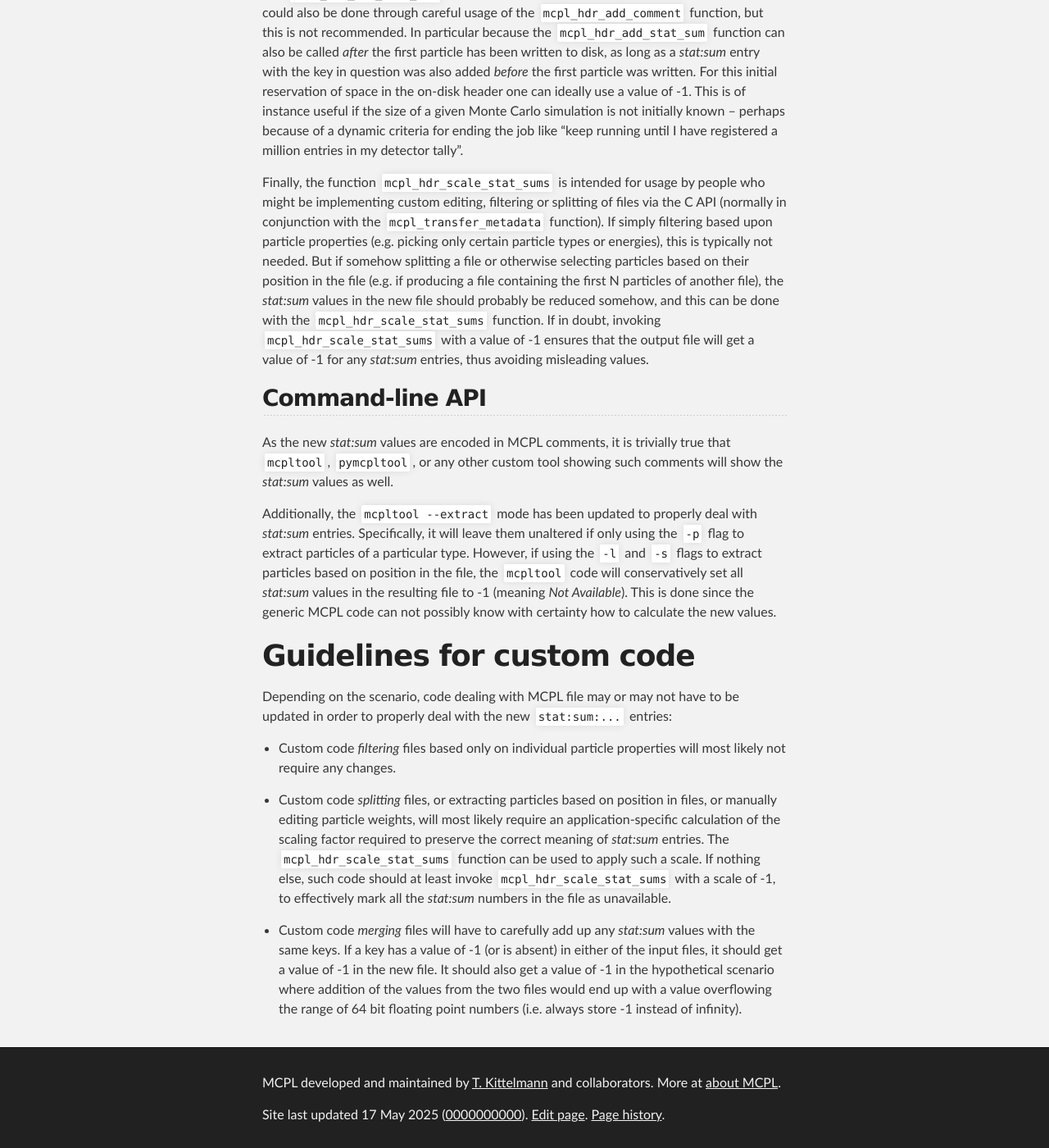
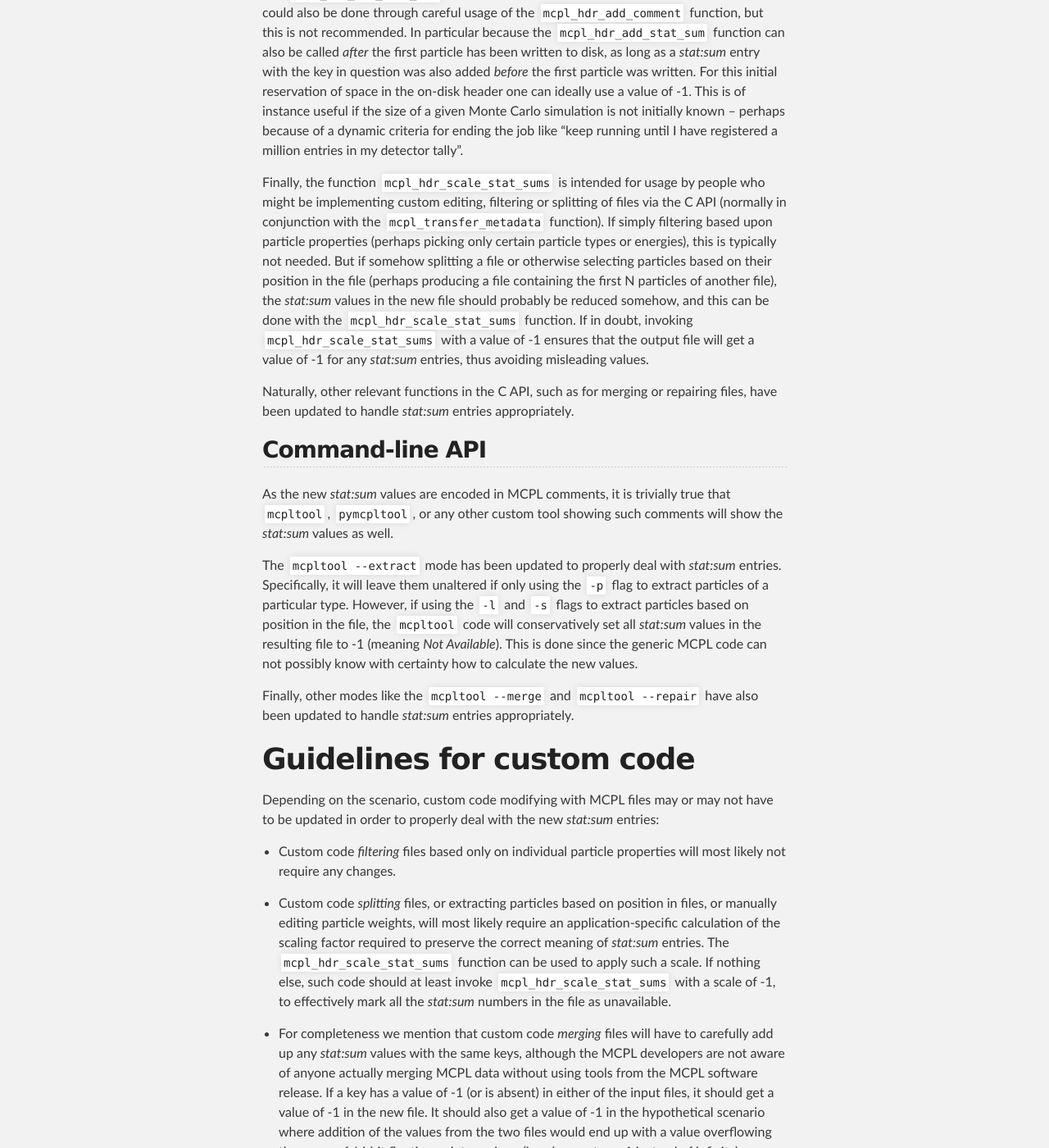
Before and after one commit to mctools/mcpl, a Jekyll site: the page built from format_statsum.md, in a window 1280 px wide and 1400 px high, scrolled down 3828 px. Shown: the whole window at 82% size. Built offline with Jekyll 4.4.1, drawn with Linux system fonts in a browser that asks for light colours; some of the changed text lies outside the part shown.

Commit message:
Work on new format and stat:sum page

```diff
--- a/format_statsum.md
+++ b/format_statsum.md
@@ -103,20 +103,25 @@ The `mcpl_hdr_stat_sum` function is used to extract `stat:sum:` values from an e
 
 The `mcpl_hdr_add_stat_sum` function is used to add values into files. Of course, this could also be done through careful usage of the `mcpl_hdr_add_comment` function, but this is not recommended. In particular because the `mcpl_hdr_add_stat_sum` function can also be called *after* the first particle has been written to disk, as long as a *stat:sum* entry with the key in question was also added *before* the first particle was written. For this initial reservation of space in the on-disk header one can ideally use a value of -1. This is of instance useful if the size of a given Monte Carlo simulation is not initially known -- perhaps because of a dynamic criteria for ending the job like "keep running until I have registered a million entries in my detector tally".
 
-Finally, the function `mcpl_hdr_scale_stat_sums` is intended for usage by people who might be implementing custom editing, filtering or splitting of files via the C API (normally in conjunction with the `mcpl_transfer_metadata` function). If simply filtering based upon particle properties (e.g. picking only certain particle types or energies), this is typically not needed. But if somehow splitting a file or otherwise selecting particles based on their position in the file (e.g. if producing a file containing the first N particles of another file), the *stat:sum* values in the new file should probably be reduced somehow, and this can be done with the `mcpl_hdr_scale_stat_sums` function. If in doubt, invoking `mcpl_hdr_scale_stat_sums` with a value of -1 ensures that the output file will get a value of -1 for any *stat:sum* entries, thus avoiding misleading values.
+Finally, the function `mcpl_hdr_scale_stat_sums` is intended for usage by people who might be implementing custom editing, filtering or splitting of files via the C API (normally in conjunction with the `mcpl_transfer_metadata` function). If simply filtering based upon particle properties (perhaps picking only certain particle types or energies), this is typically not needed. But if somehow splitting a file or otherwise selecting particles based on their position in the file (perhaps producing a file containing the first N particles of another file), the *stat:sum* values in the new file should probably be reduced somehow, and this can be done with the `mcpl_hdr_scale_stat_sums` function. If in doubt, invoking `mcpl_hdr_scale_stat_sums` with a value of -1 ensures that the output file will get a value of -1 for any *stat:sum* entries, thus avoiding misleading values.
+
+Naturally, other relevant functions in the C API, such as for merging or repairing files, have been updated to handle *stat:sum* entries appropriately.
 
 ## Command-line API
 
 As the new *stat:sum* values are encoded in MCPL comments, it is trivially true that `mcpltool`, `pymcpltool`, or any other custom tool showing such comments will show the *stat:sum* values as well.
 
-Additionally, the `mcpltool --extract` mode has been updated to properly deal with *stat:sum* entries. Specifically, it will leave them unaltered if only using the `-p` flag to extract particles of a particular type. However, if using the `-l` and `-s` flags to extract particles based on position in the file, the `mcpltool` code will conservatively set all *stat:sum* values in the resulting file to -1 (meaning *Not Available*). This is done since the generic MCPL code can not possibly know with certainty how to calculate the new values.
+The `mcpltool --extract` mode has been updated to properly deal with *stat:sum* entries. Specifically, it will leave them unaltered if only using the `-p` flag to extract particles of a particular type. However, if using the `-l` and `-s` flags to extract particles based on position in the file, the `mcpltool` code will conservatively set all *stat:sum* values in the resulting file to -1 (meaning *Not Available*). This is done since the generic MCPL code can not possibly know with certainty how to calculate the new values.
+
+Finally, other modes like the `mcpltool --merge` and `mcpltool --repair` have also been updated to handle *stat:sum* entries appropriately.
+
 
 # Guidelines for custom code
 
-Depending on the scenario, code dealing with MCPL file may or may not have to be updated in order to properly deal with the new `stat:sum:...` entries:
+Depending on the scenario, custom code modifying with MCPL files may or may not have to be updated in order to properly deal with the new *stat:sum* entries:
 
 * Custom code *filtering* files based only on individual particle properties will most likely not require any changes.
 
 * Custom code *splitting* files, or extracting particles based on position in files, or manually editing particle weights, will most likely require an application-specific calculation of the scaling factor required to preserve the correct meaning of *stat:sum* entries. The `mcpl_hdr_scale_stat_sums` function can be used to apply such a scale. If nothing else, such code should at least invoke `mcpl_hdr_scale_stat_sums` with a scale of -1, to effectively mark all the *stat:sum* numbers in the file as unavailable.
 
-* Custom code *merging* files will have to carefully add up any *stat:sum* values with the same keys. If a key has a value of -1 (or is absent) in either of the input files, it should get a value of -1 in the new file. It should also get a value of -1 in the hypothetical scenario where addition of the values from the two files would end up with a value overflowing the range of 64 bit floating point numbers (i.e. always store -1 instead of infinity).
+* For completeness we mention that custom code *merging* files will have to carefully add up any *stat:sum* values with the same keys, although the MCPL developers are not aware of anyone actually merging MCPL data without using tools from the MCPL software release. If a key has a value of -1 (or is absent) in either of the input files, it should get a value of -1 in the new file. It should also get a value of -1 in the hypothetical scenario where addition of the values from the two files would end up with a value overflowing the range of 64 bit floating point numbers (i.e. always store -1 instead of infinity).
```
